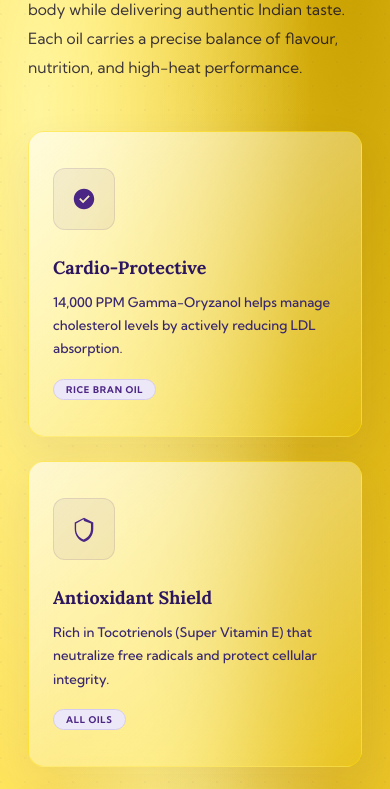
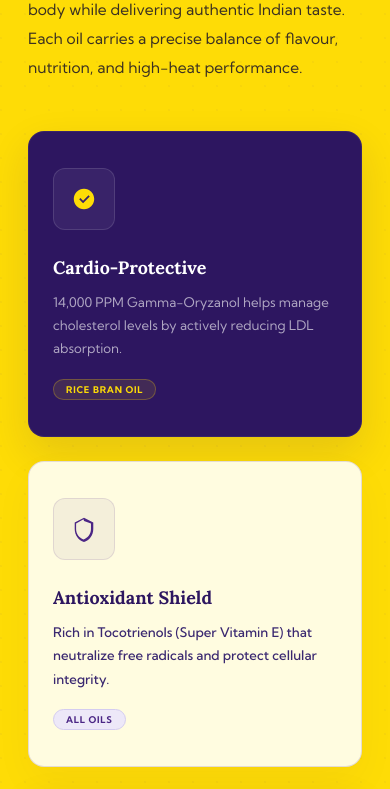
Before and after one commit to genaiwebsites/jeevanrekha, a Next.js app: page / in a window 390 px wide. Shown: the part 6220-7009 px from the top of the page. Built offline with nearby package versions, Linux system fonts and the light colour scheme.

Commit message:
Update benefits background to solid brand yellow and alternate card colors symmetrically

```diff
--- a/src/app/globals.css
+++ b/src/app/globals.css
@@ -447,26 +447,68 @@ body { font-family: var(--fb); background: var(--off); color: var(--bk); overflo
 .p-chip-ico svg { width: 22px; height: 22px; fill: var(--y); }
 
 /* Home: Benefits */
-.bens { padding: 120px 0; background-color: #FDD835; background-image: radial-gradient(at 10% 20%, #FFF59D 0px, transparent 55%), radial-gradient(at 90% 10%, var(--yd) 0px, transparent 55%), radial-gradient(at 50% 80%, #FFF59D 0px, transparent 55%), radial-gradient(at 80% 90%, rgba(75, 38, 133, 0.12) 0px, transparent 45%); position: relative; overflow: hidden; }
+.bens { padding: 120px 0; background: var(--y); position: relative; overflow: hidden; }
 .bens::before { content: ''; position: absolute; inset: 0; background-image: radial-gradient(circle at 1px 1px, rgba(75, 38, 133, 0.035) 1px, transparent 0); background-size: 24px 24px; pointer-events: none; }
 .ben-top { display: grid; grid-template-columns: 1fr 1fr; gap: 76px; align-items: end; margin-bottom: 72px; position: relative; z-index: 1; }
 .ben-top h2 { color: var(--pd); }
 .ben-top h2 em, .ben-top h2 span { color: var(--p) !important; }
 .ben-top p { color: rgba(16, 11, 40, 0.82); }
 .ben-grid { display: grid; grid-template-columns: repeat(4, 1fr); gap: 24px; background: transparent; border: none; overflow: visible; position: relative; z-index: 1; }
-.bcard { background: linear-gradient(135deg, rgba(255, 255, 255, 0.65) 0%, rgba(254, 220, 6, 0.16) 100%); backdrop-filter: blur(16px); padding: 46px 34px; border-radius: 18px; border: 1.5px solid rgba(254, 220, 6, 0.42); transition: all .45s var(--ease); box-shadow: 0 16px 40px rgba(75, 38, 133, 0.08); position: relative; overflow: hidden; }
-.bcard::before { content: ''; position: absolute; inset: 0; background: radial-gradient(circle at 20% 20%, rgba(255, 255, 255, 0.25) 0%, transparent 65%); opacity: 0; transition: opacity .45s var(--ease); pointer-events: none; z-index: 0; }
+.bcard { padding: 46px 34px; border-radius: 18px; transition: all .45s var(--ease); position: relative; overflow: hidden; }
+.bcard::before { content: ''; position: absolute; inset: 0; opacity: 0; transition: opacity .45s var(--ease); pointer-events: none; z-index: 0; }
 .bcard:hover::before { opacity: 1; }
-.bcard:hover { transform: translateY(-8px); border-color: var(--p); background: linear-gradient(135deg, rgba(255, 255, 255, 0.85) 0%, rgba(254, 220, 6, 0.28) 100%); box-shadow: 0 24px 48px rgba(75, 38, 133, 0.18), 0 0 0 1px var(--p); }
-.b-ico { width: 62px; height: 62px; border-radius: 12px; background: rgba(75, 38, 133, 0.06); border: 1.5px solid rgba(75, 38, 133, 0.12); display: flex; align-items: center; justify-content: center; margin-bottom: 26px; transition: all .45s var(--ease); position: relative; z-index: 1; }
-.bcard:hover .b-ico { background: var(--p); border-color: var(--p); transform: scale(1.1) rotate(-5deg); box-shadow: 0 8px 20px rgba(75, 38, 133, 0.2); }
-.b-ico svg { width: 26px; height: 26px; fill: var(--p); transition: fill .3s; }
-.bcard:hover .b-ico svg { fill: var(--w); }
-.bcard h4 { font-family: var(--fd); font-size: 1.12rem; color: var(--pd); margin-bottom: 12px; position: relative; z-index: 1; transition: color .3s; }
-.bcard:hover h4 { color: var(--p); }
-.bcard p { font-size: .83rem; line-height: 1.76; color: var(--g80); position: relative; z-index: 1; font-weight: 450; transition: color .3s; }
-.bcard:hover p { color: var(--bk); }
-.b-tag { display: inline-block; margin-top: 18px; font-size: .58rem; font-weight: 700; letter-spacing: .08em; text-transform: uppercase; color: var(--p); background: var(--pl); border: 1px solid var(--g20); border-radius: 50px; padding: 4px 12px; position: relative; z-index: 1; }
+.bcard:hover { transform: translateY(-8px); }
+
+/* Card 1 & 3: Purple Theme (Odd) */
+.bcard:nth-child(odd) {
+  background: var(--pd);
+  border: 1px solid rgba(255, 255, 255, 0.06);
+  box-shadow: 0 16px 40px rgba(45, 22, 96, 0.12);
+}
+.bcard:nth-child(odd)::before {
+  background: radial-gradient(circle at 20% 20%, rgba(254, 220, 6, 0.15) 0%, transparent 65%);
+}
+.bcard:nth-child(odd) h4 { font-family: var(--fd); font-size: 1.12rem; color: var(--w); margin-bottom: 12px; position: relative; z-index: 1; transition: color .3s; }
+.bcard:nth-child(odd) p { font-size: .83rem; line-height: 1.76; color: rgba(255, 255, 255, 0.62); position: relative; z-index: 1; font-weight: 400; transition: color .3s; }
+.bcard:nth-child(odd) .b-ico { width: 62px; height: 62px; border-radius: 12px; background: rgba(255, 255, 255, 0.06); border: 1.5px solid rgba(255, 255, 255, 0.12); display: flex; align-items: center; justify-content: center; margin-bottom: 26px; transition: all .45s var(--ease); position: relative; z-index: 1; }
+.bcard:nth-child(odd) .b-ico svg { width: 26px; height: 26px; fill: var(--y); transition: fill .3s; }
+.bcard:nth-child(odd) .b-tag { display: inline-block; margin-top: 18px; font-size: .58rem; font-weight: 700; letter-spacing: .08em; text-transform: uppercase; color: var(--y); background: rgba(254, 220, 6, 0.1); border: 1px solid rgba(254, 220, 6, 0.25); border-radius: 50px; padding: 4px 12px; position: relative; z-index: 1; }
+
+.bcard:nth-child(odd):hover {
+  background: var(--p);
+  border-color: rgba(254, 220, 6, 0.45);
+  box-shadow: 0 24px 48px rgba(45, 22, 96, 0.28), 0 0 0 1px rgba(254, 220, 6, 0.1);
+}
+.bcard:nth-child(odd):hover h4 { color: var(--y); }
+.bcard:nth-child(odd):hover p { color: rgba(255, 255, 255, 0.9); }
+.bcard:nth-child(odd):hover .b-ico { background: var(--y); border-color: var(--y); transform: scale(1.1) rotate(-5deg); box-shadow: 0 8px 24px rgba(254, 220, 6, 0.35); }
+.bcard:nth-child(odd):hover .b-ico svg { fill: var(--pd); }
+
+/* Card 2 & 4: Yellow Theme (Even) */
+.bcard:nth-child(even) {
+  background: var(--yl);
+  border: 1px solid rgba(75, 38, 133, 0.15);
+  box-shadow: 0 16px 40px rgba(75, 38, 133, 0.04);
+}
+.bcard:nth-child(even)::before {
+  background: radial-gradient(circle at 20% 20%, rgba(75, 38, 133, 0.08) 0%, transparent 65%);
+}
+.bcard:nth-child(even) h4 { font-family: var(--fd); font-size: 1.12rem; color: var(--pd); margin-bottom: 12px; position: relative; z-index: 1; transition: color .3s; }
+.bcard:nth-child(even) p { font-size: .83rem; line-height: 1.76; color: var(--g80); position: relative; z-index: 1; font-weight: 450; transition: color .3s; }
+.bcard:nth-child(even) .b-ico { width: 62px; height: 62px; border-radius: 12px; background: rgba(75, 38, 133, 0.06); border: 1.5px solid rgba(75, 38, 133, 0.12); display: flex; align-items: center; justify-content: center; margin-bottom: 26px; transition: all .45s var(--ease); position: relative; z-index: 1; }
+.bcard:nth-child(even) .b-ico svg { width: 26px; height: 26px; fill: var(--p); transition: fill .3s; }
+.bcard:nth-child(even) .b-tag { display: inline-block; margin-top: 18px; font-size: .58rem; font-weight: 700; letter-spacing: .08em; text-transform: uppercase; color: var(--p); background: var(--pl); border: 1px solid var(--g20); border-radius: 50px; padding: 4px 12px; position: relative; z-index: 1; }
+
+.bcard:nth-child(even):hover {
+  background: var(--w);
+  border-color: var(--p);
+  box-shadow: 0 24px 48px rgba(75, 38, 133, 0.15), 0 0 0 1px var(--p);
+}
+.bcard:nth-child(even):hover h4 { color: var(--p); }
+.bcard:nth-child(even):hover p { color: var(--bk); }
+.bcard:nth-child(even):hover .b-ico { background: var(--p); border-color: var(--p); transform: scale(1.1) rotate(-5deg); box-shadow: 0 8px 20px rgba(75, 38, 133, 0.2); }
+.bcard:nth-child(even):hover .b-ico svg { fill: var(--w); }
+
 @media (max-width: 1024px) {
   .ben-top {
     grid-template-columns: 1fr;
@@ -479,8 +521,12 @@ body { font-family: var(--fb); background: var(--off); color: var(--bk); overflo
     background: transparent;
     border: none;
   }
-  .bcard {
-    border: 1.5px solid rgba(254, 220, 6, 0.42);
+  .bcard:nth-child(odd) {
+    border: 1px solid rgba(255, 255, 255, 0.06);
+    border-radius: 16px;
+  }
+  .bcard:nth-child(even) {
+    border: 1px solid rgba(75, 38, 133, 0.15);
     border-radius: 16px;
   }
 }
```
